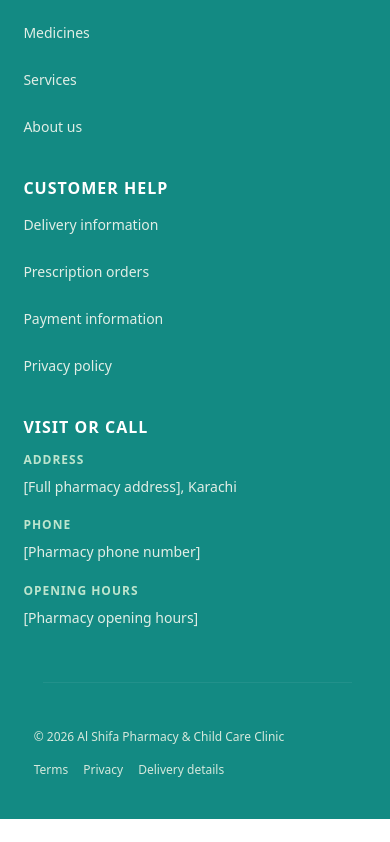
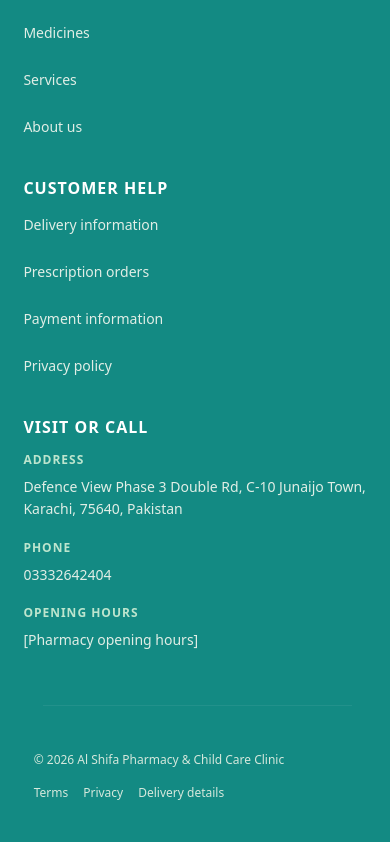
Before and after one commit to larebbhatti2010-maker/PHARMACY-PROJECT, a plain HTML site: page HOME.HTML in a window 390 px wide. Shown: the part 2526-3368 px from the top of the page. Before the commit the page ends 3345 px from the top, so only its background shows below. Drawn offline with nearby package versions, Linux system fonts and the light colour scheme.

Commit message:
Update pharmacy address and phone number in HOME.HTML; adjust CSS for layout improvements

```diff
--- a/HOME.HTML
+++ b/HOME.HTML
@@ -569,12 +569,12 @@
 
             <div class="ADDRESS">
                 <p>ADDRESS</p>
-                <h4>[Full pharmacy address], Karachi</h4>
+                <h4>Defence View Phase 3 Double Rd, C-10 Junaijo Town, Karachi, 75640, Pakistan</h4>
             </div>
 
             <div class="phone">
                 <label>PHONE</label>
-                <h5>[Pharmacy phone number]</h5>
+                <h5>03332642404</h5>
             </div>
 
             <div class="phone">
--- a/home.css
+++ b/home.css
@@ -1513,6 +1513,7 @@ img {
         flex-direction: column;
         align-items: flex-start;
         gap: 15px;
+        height: 0vh;
     }
 
     .TITLE .txt h1 {
@@ -1530,6 +1531,8 @@ img {
 
     .TITLE .contact-action button {
         width: 100%;
+        /* margin-bottom: 20px; */
+
     }
 
     /* Footer */
@@ -1676,6 +1679,7 @@ footer {
 }
 
 #bttn{
+
   margin-right: 40px;
   background-color:#138a83;
   outline: none;
@@ -1686,11 +1690,13 @@ border-radius: 5px;
 }
 
 .txt{
+
     margin-left: 4%;
   margin-right: 20%;
 }
 
 .TITLE{
+
 border-radius: 10px;
   height: 23vh;
   display: flex;
```
